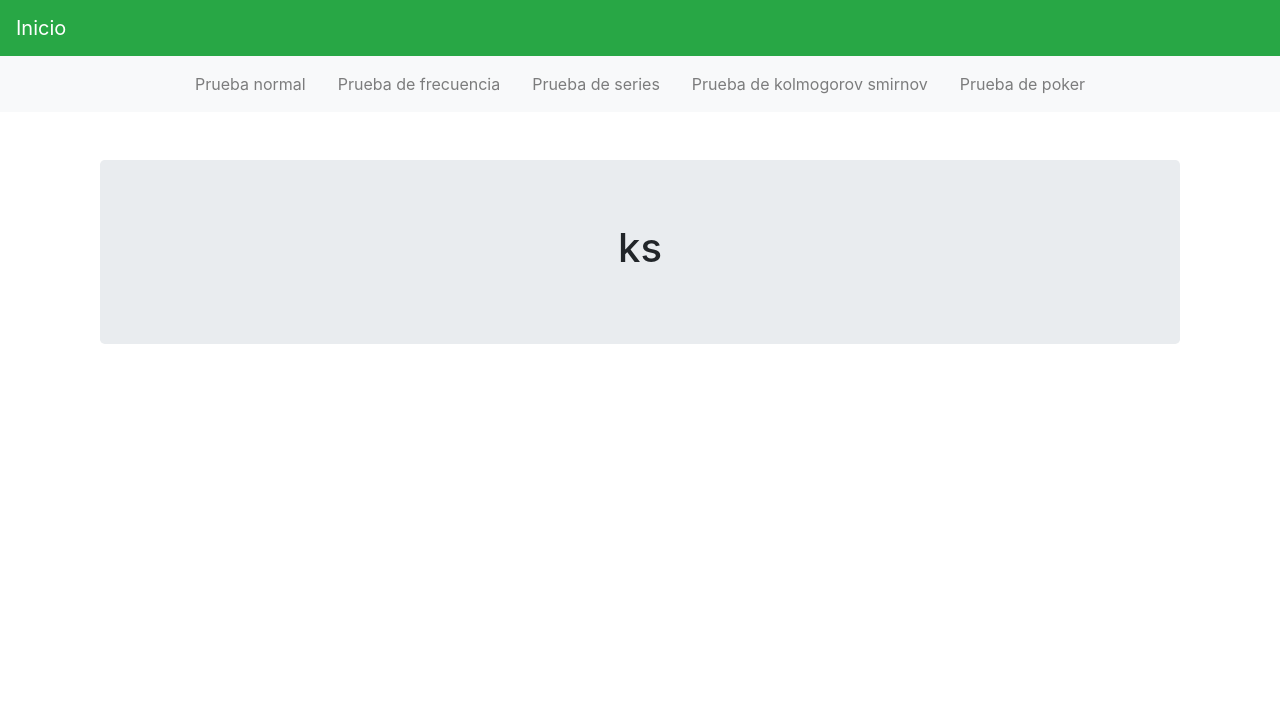
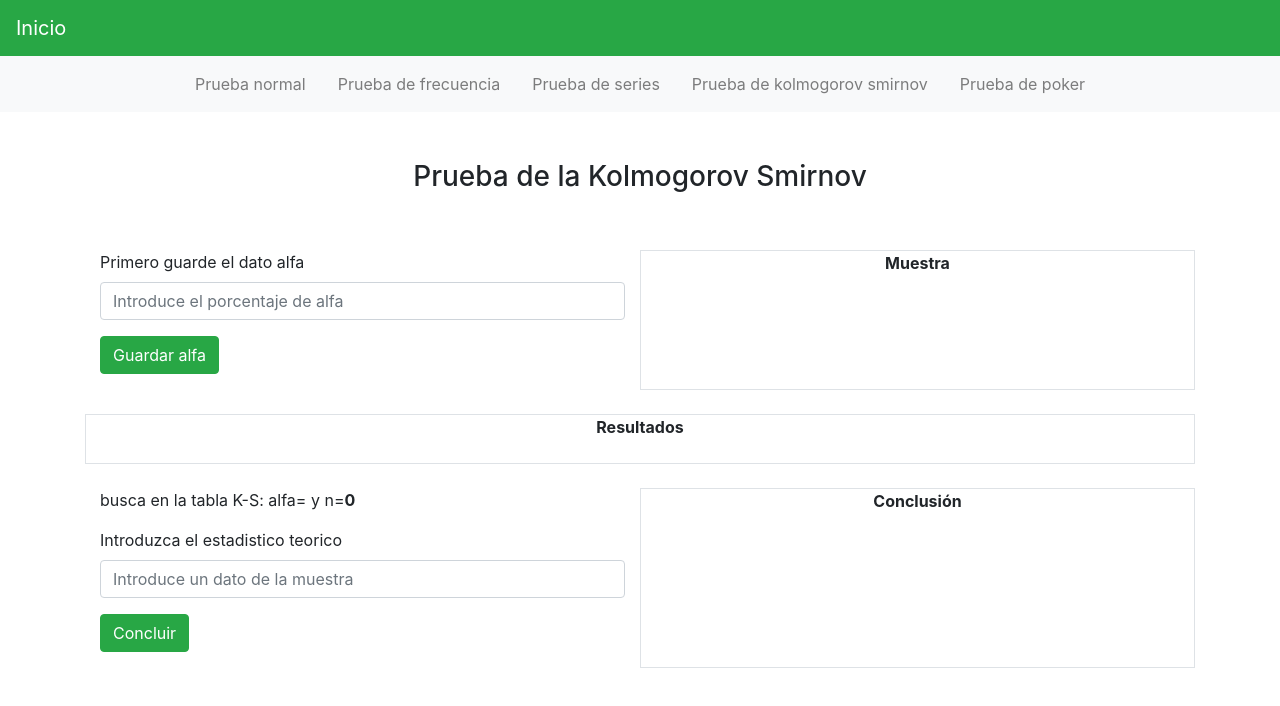
Before and after one commit to EliceoJoel/simulacion-unidad-3, a React (Create React App) app: page /kolmogorov-smirnov in a window 1280 px wide. Shown: the top 706 px of the page. Built offline with nearby package versions, Linux system fonts and the light colour scheme.

Commit message:
ks test closed

```diff
--- a/src/components/KolmogorovSmirnov.js
+++ b/src/components/KolmogorovSmirnov.js
@@ -1,12 +1,190 @@
 import React, { Component } from 'react'
 
-class Landing extends Component {
+class KolmogorovSmirnov extends Component {
+
+  constructor(){
+    super()
+    this.state={
+      muestra:[],
+      n:0,
+      dato:"",
+      datoError:"",
+      alfa:"",
+      alfaError:"",
+      resultados:"",
+      estadistico:"",
+      estadisticoError:"",
+      muestras:"",
+      conclusion:'',
+      Dmax:null,
+      showAlfa:true,
+      showDato:false
+    }
+
+    this.onChange = this.onChange.bind(this)
+  }
+
+  onChange(e){
+   this.setState({[e.target.name]:e.target.value})
+   this.setState({
+     datoError:"",
+     alfaError:"",
+     estadisticoError:"",
+     conclusion:""
+    })
+  }
+
+  cargarDatos(){
+    if(this.state.dato !== ''){
+      let array = this.state.muestra
+      array.push(parseFloat(this.state.dato))
+      //ordenamos de mayor a menor
+      array.sort((a,b)=>a-b)
+      let Dmax = this.calcularDmax(array)
+      this.setState({
+        muestra:array,
+        dato:'',
+        datoError:'',
+        n: this.state.n+1,
+        muestras:array.join(" - "),
+        Dmax: Dmax,
+        resultados:"n="+(this.state.n+1) + ", alfa="+this.state.alfa + ", Dmax="+Dmax
+      })
+    }else{
+      this.setState({datoError:"Introduzca un dato"})
+    }
+  }
+
+  calcularDmax(muestra){
+    console.log(this.state.muestra)
+    let res = 0
+    let Des = []
+    let n = parseInt(this.state.n)+1
+    for(let i = 0; i<muestra.length ; i++){
+        console.log("n = "+(n))
+        console.log((i+1)/(n))
+        console.log(muestra[i])
+        console.log("D="+ (i+1) +"/"+n+ " - " + muestra[i] )
+        Des.push(((i+1)/n)-muestra[i])
+    }
+    console.log(Des)
+    Des.sort((a,b)=>a-b)
+    res = Des[Des.length-1]
+    console.log("Dmax = "+res)
+    return res
+  }
+
+  guardarAlfa(){
+    if(this.state.alfa !== ''){
+      this.setState({
+        showAlfa:false,
+        showDato:true,
+        resultados:"alfa = " + this.state.alfa,
+      })
+    }else{
+      this.setState({
+        alfaError:"Introduzca el dato alfa"
+      })
+    }
+  }
+
+  guardarEstaditico(){
+    if(this.state.alfa!== ''){
+      if(this.state.muestra.length !== 0){
+        if(this.state.estadistico !== ''){
+           if(parseFloat(this.state.Dmax) < parseFloat(this.state.estadistico)){
+              this.setState({conclusion:"Uniformidad"})
+           }else{
+            this.setState({conclusion:"No Uniformidad"})
+           }
+        }else{
+          this.setState({estadisticoError:"Introduzca el estaditico teorico"})
+        }
+      }else{
+        this.setState({datoError:"Introduzca un dato"})
+      }
+    }else{
+      this.setState({alfaError:"Introduzca el dato alfa"})
+    }
+  }
+
   render() {
     return (
       <div className="container">
-        <div className="jumbotron mt-5">
-          <div className="col-sm-8 mx-auto">
-            <h1 className="text-center">ks</h1>
+        <div className="row my-5">
+          <div className="col-12 text-center">
+            <h3>
+              Prueba de la Kolmogorov Smirnov
+            </h3>
+          </div>
+        </div>
+        <div className="row mt-4">
+          <form className="col-6">
+            {this.state.showAlfa?
+              <div className="form-group">
+                <label htmlFor="dato">Primero guarde el dato alfa</label>
+                <input
+                  type="number"
+                  name="alfa"
+                  className="form-control"
+                  placeholder="Introduce el porcentaje de alfa"
+                  value={this.state.alfa}
+                  onChange={this.onChange}
+                  />
+                  <p style={{color:"red"}}>{this.state.alfaError}</p>
+                  <button type="button" className="btn btn-success"
+                    onClick={()=>this.guardarAlfa()}>
+                    Guardar alfa
+                  </button>
+              </div>
+            :null}
+            {this.state.showDato?
+              <div className="form-group">
+                <label htmlFor="dato">Ahora cargue los datos de la muestra</label>
+                <input
+                  type="number"
+                  name="dato"
+                  className="form-control"
+                  placeholder="Introduce un dato de la muestra"
+                  value={this.state.dato}
+                  onChange={this.onChange}
+                  />
+                  <p style={{color:"red"}}>{this.state.datoError}</p>
+                  <button type="button" className="btn btn-success" onClick={()=>this.cargarDatos()}>Cargar</button>
+              </div>
+            :null}
+          </form>
+          <div className="col-6 border text-center">
+            <label htmlFor="datos"><b>Muestra</b></label>
+                <p className="mt-3">{this.state.muestras}</p>
+          </div>
+        </div>
+        <div className="row border my-4">
+          <div className="col-12 text-center">
+            <label htmlFor="resultados"><b>Resultados</b></label>
+            <div className="my-3">
+              {this.state.resultados}
+            </div>
+          </div>
+        </div>
+        <div className="row">
+          <div className="form-group col-6">
+            <p>{"busca en la tabla K-S: alfa="}<b>{this.state.alfa}</b> {" y n="}<b>{this.state.n}</b></p>
+            <label htmlFor="estadistico">Introduzca el estadistico teorico</label>
+            <input
+              type="number"
+              name="estadistico"
+              className="form-control"
+              placeholder="Introduce un dato de la muestra"
+              value={this.state.estadistico}
+              onChange={this.onChange}
+              />
+              <p style={{color:"red"}}>{this.state.estadisticoError}</p>
+              <button type="button" className="btn btn-success" onClick={()=>this.guardarEstaditico()}>Concluir</button>
+          </div>
+          <div className="col-6 border text-center">
+            <label htmlFor="conclusion"><b>Conclusión</b></label>
+            <p style={{color:"blue"}}><b>{this.state.conclusion}</b></p>
           </div>
         </div>
       </div>
@@ -14,4 +192,4 @@ class Landing extends Component {
   }
 }
 
-export default Landing
+export default KolmogorovSmirnov
--- a/src/components/Normal.js
+++ b/src/components/Normal.js
@@ -109,6 +109,13 @@ class Normal extends Component {
   render() {
     return (
       <div className="container">
+        <div className="row my-5">
+          <div className="col-12 text-center">
+            <h3>
+              Prueba de la Normalidad
+            </h3>
+          </div>
+        </div>
         <div className="row mt-4">
           <form className="col-6">
             {this.state.showAlfa?
```
